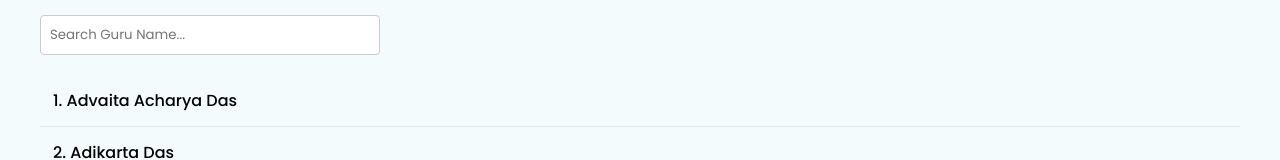
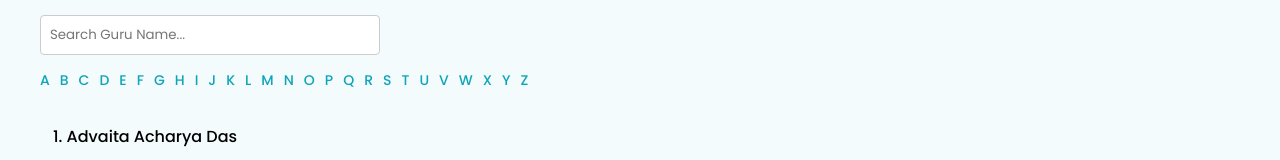
Before and after one commit to kalpataru335-lgtm/iskguru, a plain HTML site: page index.html in a window 1280 px wide. Shown: the part 321-481 px from the top of the page. Drawn offline with Linux system fonts and the light colour scheme.

Commit message:
Update index.html

```diff
--- a/index.html
+++ b/index.html
@@ -50,7 +50,7 @@ font-weight:500;
 }
 
 .searchbar{
-margin:0 40px 20px 40px;
+margin:0 40px 15px 40px;
 }
 
 .searchbar input{
@@ -59,6 +59,22 @@ padding:9px;
 border:1px solid #ccc;
 border-radius:4px;
 font-family:Poppins;
+}
+
+.az-nav{
+margin:0 40px 20px 40px;
+font-size:14px;
+}
+
+.az-nav span{
+margin-right:10px;
+cursor:pointer;
+color:#0ea5b9;
+font-weight:500;
+}
+
+.az-nav span:hover{
+text-decoration:underline;
 }
 
 .list{
@@ -150,6 +166,8 @@ Click on a guru's name to view further information.
 <input type="text" id="search" placeholder="Search Guru Name...">
 </div>
 
+<div class="az-nav" id="aznav"></div>
+
 <div class="list" id="list"></div>
 
 <footer>
@@ -161,15 +179,10 @@ Presented by Sourav
 let openPanel=null
 
 function safeImage(url){
-
 if(!url) return "https://cdn.hdgoswami.com/uploads/20170925213629/iskconLogo_300.jpg"
-
 url=url.trim()
-
 if(url==="") return "https://cdn.hdgoswami.com/uploads/20170925213629/iskconLogo_300.jpg"
-
 return url
-
 }
 
 fetch("datag.csv")
@@ -177,8 +190,8 @@ fetch("datag.csv")
 .then(text=>{
 
 let rows=text.split("\n").slice(1)
-
 let count=1
+let list=document.getElementById("list")
 
 rows.forEach(row=>{
 
@@ -193,6 +206,7 @@ let bio=cols.slice(2).join(",")
 let guru=document.createElement("div")
 guru.className="guru"
 guru.innerText=count+". "+name
+guru.id="guru_"+name[0].toUpperCase()
 
 let panel=document.createElement("div")
 panel.className="panel"
@@ -218,25 +232,50 @@ openPanel=null
 else{
 panel.style.maxHeight=panel.scrollHeight+"px"
 openPanel=panel
-
-panel.scrollIntoView({behavior:"smooth",block:"start"})
+panel.scrollIntoView({behavior:"smooth"})
 }
 
 }
 
-document.getElementById("list").appendChild(guru)
-document.getElementById("list").appendChild(panel)
+list.appendChild(guru)
+list.appendChild(panel)
 
 count++
 
 })
 
+createAZ()
+
 })
+
+function createAZ(){
+
+let letters="ABCDEFGHIJKLMNOPQRSTUVWXYZ"
+let nav=document.getElementById("aznav")
+
+letters.split("").forEach(l=>{
+
+let span=document.createElement("span")
+span.innerText=l
+
+span.onclick=function(){
+
+let target=document.querySelector("[id^='guru_"+l+"']")
+if(target){
+target.scrollIntoView({behavior:"smooth"})
+}
+
+}
+
+nav.appendChild(span)
+
+})
+
+}
 
 document.getElementById("search").addEventListener("keyup",function(){
 
 let value=this.value.toLowerCase()
-
 let gurus=document.querySelectorAll(".guru")
 
 gurus.forEach(g=>{
```
